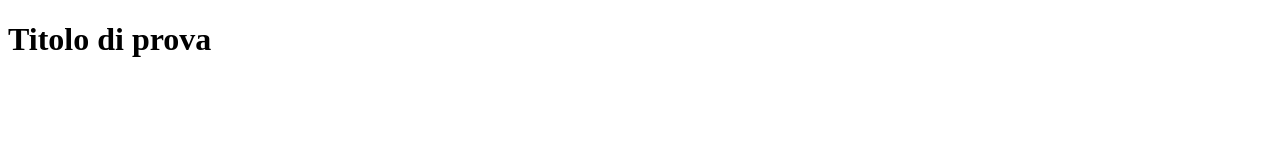
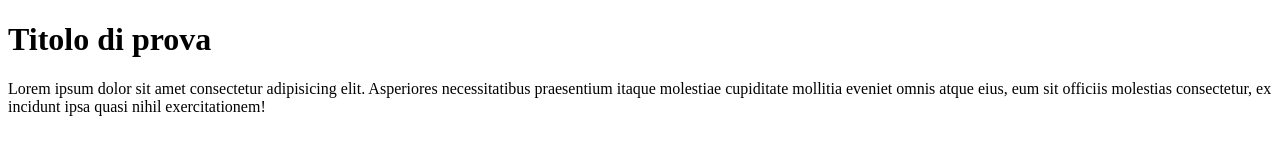
Before and after one commit to RiccardoB97/hellohtml, a plain HTML site: page index.html in a window 1280 px wide. Drawn offline with Linux system fonts and the light colour scheme.

Commit message:
Aggiunto paragrafo

```diff
--- a/index.html
+++ b/index.html
@@ -7,5 +7,6 @@
 </head>
 <body>
     <h1>Titolo di prova</h1>
+    <p>Lorem ipsum dolor sit amet consectetur adipisicing elit. Asperiores necessitatibus praesentium itaque molestiae cupiditate mollitia eveniet omnis atque eius, eum sit officiis molestias consectetur, ex incidunt ipsa quasi nihil exercitationem!</p>
 </body>
 </html>
```
